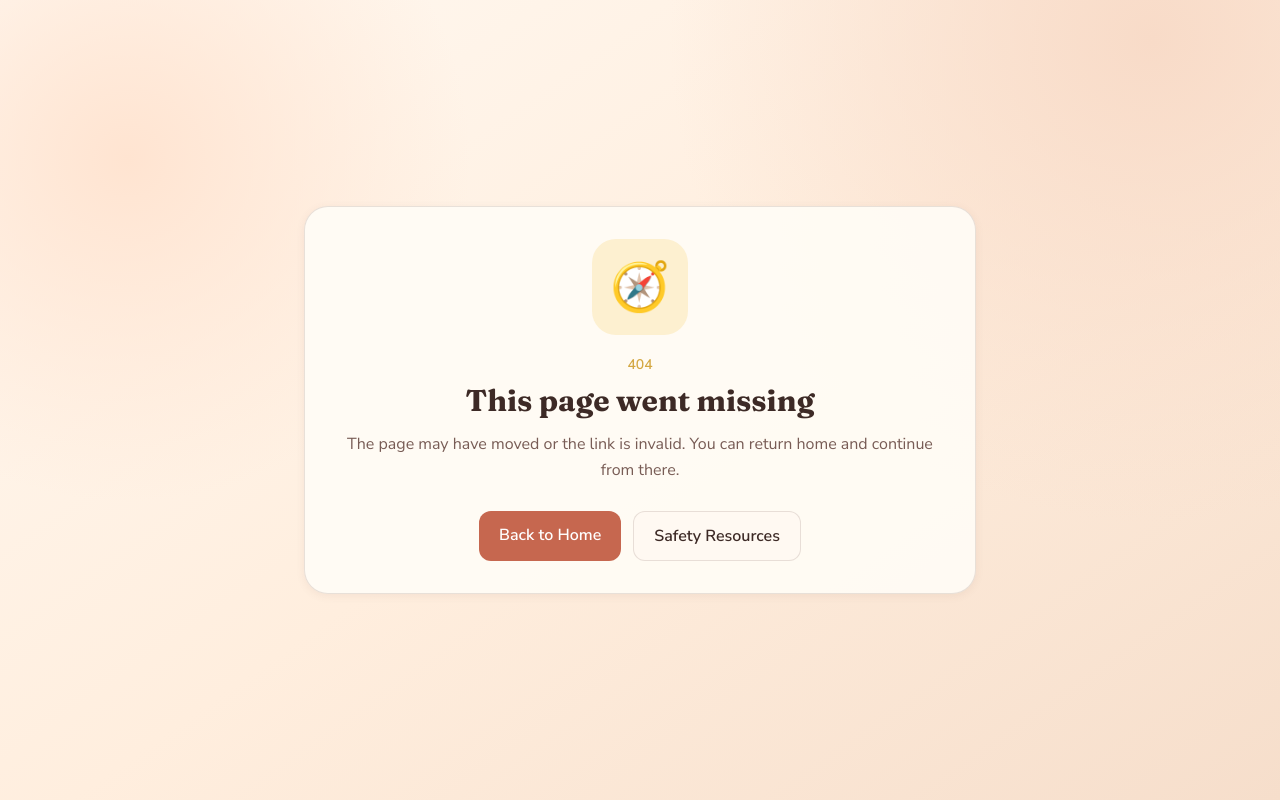
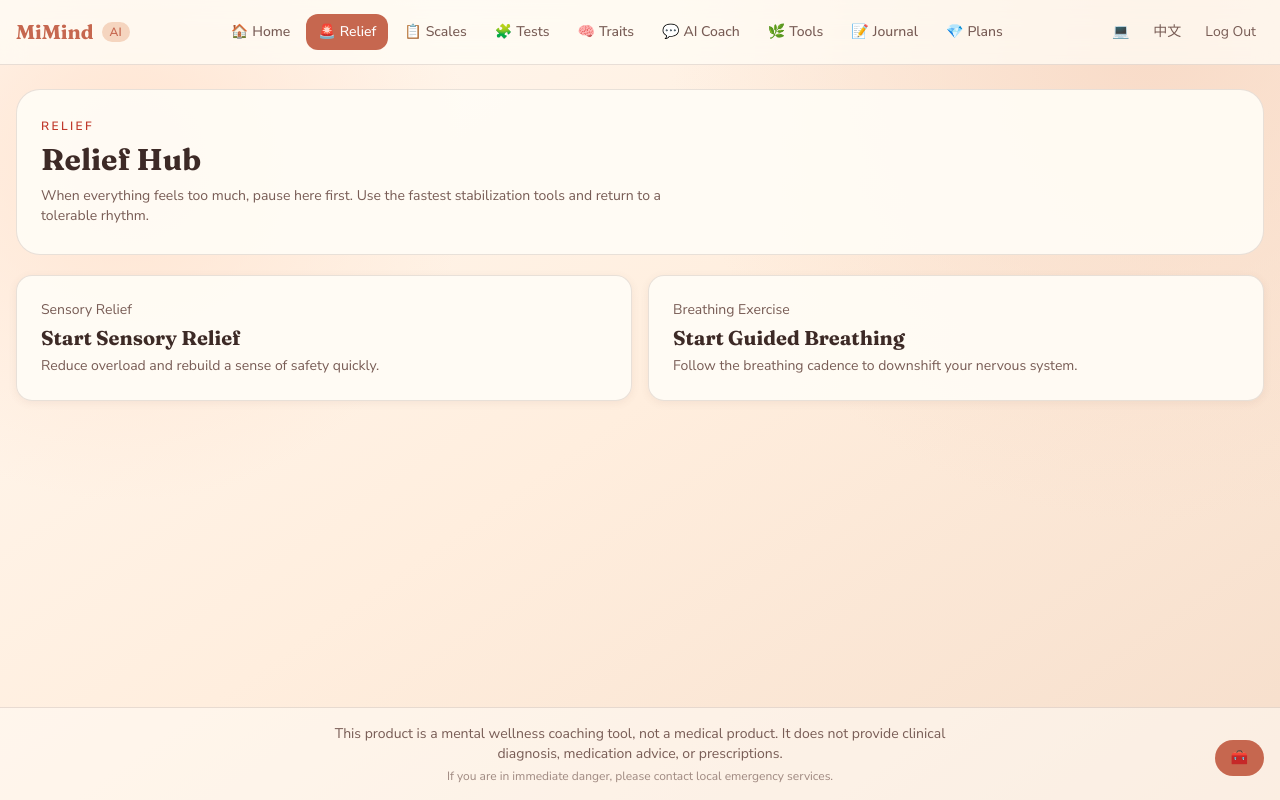
Before and after one commit to Xanaaash/MiMind, a React (Vite) app in the folder frontend/user/: page /relief in a window 1280 px wide. Before the commit this address had no page. Built offline with nearby package versions, Linux system fonts and the light colour scheme; sample sign-in values are in the browser's storage.

Commit message:
feat(relief): complete T-705 relief hub route and high-priority nav entry

```diff
--- a/frontend/user/public/locales/en-US.json
+++ b/frontend/user/public/locales/en-US.json
@@ -11,6 +11,7 @@
     "tests": "Tests",
     "coach": "AI Coach",
     "tools": "Tools",
+    "rescue": "Relief",
     "journal": "Journal",
     "billing": "Plans",
     "profile": "Profile",
@@ -295,6 +296,14 @@
     "stats_sessions_unit": "times",
     "stats_hour_short": "h",
     "stats_min_short": "m"
+  },
+  "relief": {
+    "title": "Relief Hub",
+    "subtitle": "When everything feels too much, pause here first. Use the fastest stabilization tools and return to a tolerable rhythm.",
+    "quick_sensory_title": "Start Sensory Relief",
+    "quick_sensory_desc": "Reduce overload and rebuild a sense of safety quickly.",
+    "quick_breath_title": "Start Guided Breathing",
+    "quick_breath_desc": "Follow the breathing cadence to downshift your nervous system."
   },
   "journal": {
     "title": "Mood Journal",
--- a/frontend/user/public/locales/zh-CN.json
+++ b/frontend/user/public/locales/zh-CN.json
@@ -11,6 +11,7 @@
     "tests": "互动测试",
     "coach": "AI 教练",
     "tools": "疗愈工具",
+    "rescue": "急救舱",
     "journal": "情绪日记",
     "billing": "订阅",
     "profile": "我的",
@@ -295,6 +296,14 @@
     "stats_sessions_unit": "次",
     "stats_hour_short": "小时",
     "stats_min_short": "分"
+  },
+  "relief": {
+    "title": "急救舱",
+    "subtitle": "当你感觉被压垮时，先停下来。这里提供最快可用的稳定工具，帮助你回到可承受节奏。",
+    "quick_sensory_title": "一键进入感官急救",
+    "quick_sensory_desc": "优先降低噪音与刺激，快速建立安全感。",
+    "quick_breath_title": "一键开始呼吸引导",
+    "quick_breath_desc": "跟随节奏呼吸，先把神经系统慢下来。"
   },
   "journal": {
     "title": "情绪日记",
--- a/frontend/user/src/components/Layout/AppLayout.tsx
+++ b/frontend/user/src/components/Layout/AppLayout.tsx
@@ -8,6 +8,7 @@ import { useEffect, useState } from 'react';
 
 const NAV_ITEMS = [
   { path: '/home', labelKey: 'nav.home', icon: '🏠' },
+  { path: '/relief', labelKey: 'nav.rescue', icon: '🚨' },
   { path: '/scales', labelKey: 'nav.scales', icon: '📋' },
   { path: '/tests', labelKey: 'nav.tests', icon: '🧩' },
   { path: '/neurodiversity', labelKey: 'nav.neuro', icon: '🧠' },
--- /dev/null
+++ b/frontend/user/src/pages/Relief/ReliefHub.tsx
@@ -0,0 +1,43 @@
+import { motion } from 'framer-motion';
+import { useTranslation } from 'react-i18next';
+import { useNavigate } from 'react-router-dom';
+import Card from '../../components/Card/Card';
+
+export default function ReliefHub() {
+  const { t } = useTranslation();
+  const navigate = useNavigate();
+
+  return (
+    <div className="space-y-5">
+      <motion.section
+        initial={{ opacity: 0, y: 12 }}
+        animate={{ opacity: 1, y: 0 }}
+        className="rounded-3xl border border-line bg-panel px-5 py-6 sm:px-6 sm:py-7"
+      >
+        <div className="text-xs uppercase tracking-[0.2em] text-danger font-semibold">
+          {t('nav.rescue')}
+        </div>
+        <h1 className="mt-2 font-heading text-2xl sm:text-3xl font-bold text-ink">
+          {t('relief.title')}
+        </h1>
+        <p className="mt-2 text-sm text-muted max-w-2xl">
+          {t('relief.subtitle')}
+        </p>
+      </motion.section>
+
+      <section className="grid grid-cols-1 gap-4 sm:grid-cols-2">
+        <Card hoverable onClick={() => navigate('/tools/sensory-relief')}>
+          <div className="text-sm text-muted">{t('tools.sensory_title')}</div>
+          <div className="mt-1 text-xl font-heading font-bold">{t('relief.quick_sensory_title')}</div>
+          <p className="mt-1 text-sm text-muted">{t('relief.quick_sensory_desc')}</p>
+        </Card>
+
+        <Card hoverable onClick={() => navigate('/tools/breathing')}>
+          <div className="text-sm text-muted">{t('tools.breathing_title')}</div>
+          <div className="mt-1 text-xl font-heading font-bold">{t('relief.quick_breath_title')}</div>
+          <p className="mt-1 text-sm text-muted">{t('relief.quick_breath_desc')}</p>
+        </Card>
+      </section>
+    </div>
+  );
+}
--- a/frontend/user/src/router.tsx
+++ b/frontend/user/src/router.tsx
@@ -15,6 +15,7 @@ const TestResult = lazy(() => import('./pages/Tests/TestResult'));
 const CoachPage = lazy(() => import('./pages/Coach/CoachPage'));
 const CoachHistoryPage = lazy(() => import('./pages/Coach/CoachHistoryPage'));
 const ToolsHub = lazy(() => import('./pages/Tools/ToolsHub'));
+const ReliefHub = lazy(() => import('./pages/Relief/ReliefHub'));
 const BreathingExercise = lazy(() => import('./pages/Tools/BreathingExercise'));
 const SensoryRelief = lazy(() => import('./pages/Tools/SensoryRelief'));
 const PomodoroTimer = lazy(() => import('./pages/Tools/PomodoroTimer'));
@@ -49,6 +50,7 @@ export const routes: RouteObject[] = [
       { path: '/tests/:testId/result', element: <TestResult /> },
       { path: '/coach', element: <CoachPage /> },
       { path: '/coach/history', element: <CoachHistoryPage /> },
+      { path: '/relief', element: <ReliefHub /> },
       { path: '/tools', element: <ToolsHub /> },
       { path: '/tools/breathing', element: <BreathingExercise /> },
       { path: '/tools/sensory-relief', element: <SensoryRelief /> },
```
Also changed, not shown: 1 other file (tests, documents, lock files or other folders).
